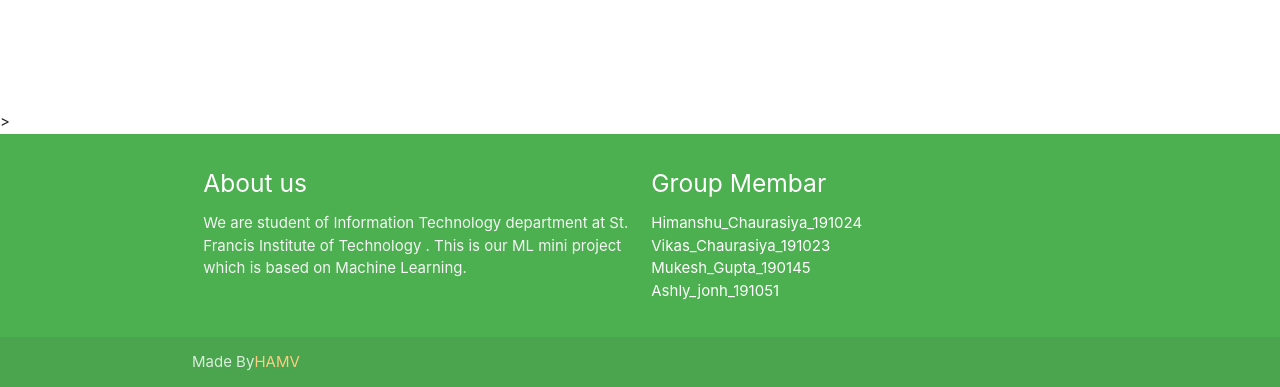
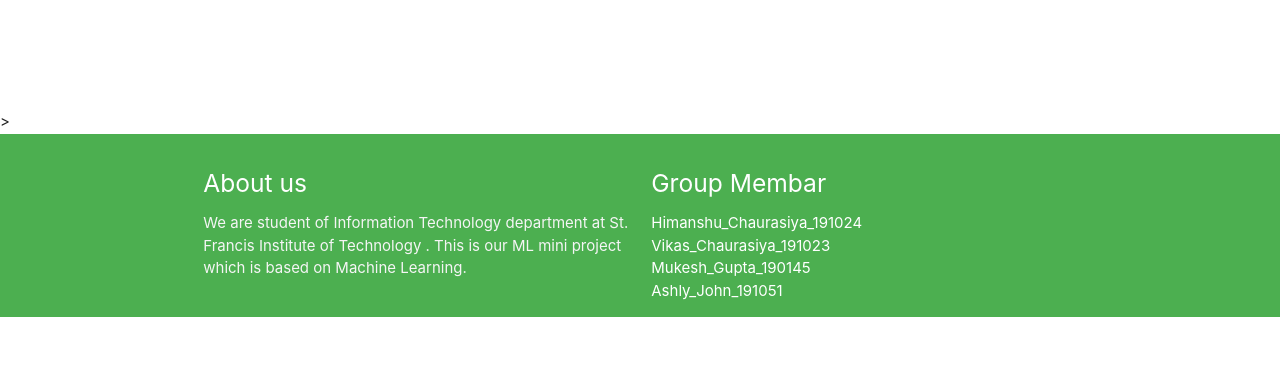
Before and after one commit to ADJ46/MLminiprj_Forest_fire_prediction_system, a Flask app: page / in a window 1280 px wide. Shown: the part 682-1069 px from the top of the page. After the commit the page ends 999 px from the top, so only its background shows below. Run offline with Flask 2, Linux system fonts and the light colour scheme; parts of the project's set-up code (start-up, migrations or seed data) failed here and were passed over; some libraries are stand-ins or nearby versions.

Commit message:
Update index.html

```diff
--- a/Forest-Fire-Prediction/templates/index.html
+++ b/Forest-Fire-Prediction/templates/index.html
@@ -3,7 +3,7 @@
 <head>
   <meta http-equiv="Content-Type" content="text/html; charset=UTF-8"/>
   <meta name="viewport" content="width=device-width, initial-scale=1, maximum-scale=1.0"/>
-  <title>Forest Fire Prevention</title>
+  <title>Forest Fire Prediction</title>
 
   <!-- CSS  -->
   <link href="https://fonts.googleapis.com/icon?family=Material+Icons" rel="stylesheet">
@@ -100,15 +100,10 @@
             <li><a class="white-text">Himanshu_Chaurasiya_191024</a></li>
             <li><a class="white-text" >Vikas_Chaurasiya_191023</a></li>
             <li><a class="white-text" >Mukesh_Gupta_190145</a></li>
-            <li><a class="white-text" >Ashly_jonh_191051</a></li>
+            <li><a class="white-text" >Ashly_John_191051</a></li>
           </ul>
         </div>
         <div class="col l3 s12"></div>
-      </div>
-    </div>
-    <div class="footer-copyright">
-      <div class="container text-center">
-                  Made By<a class="orange-text text-lighten-3">HAMV</a>
       </div>
     </div>
   </footer>
```
